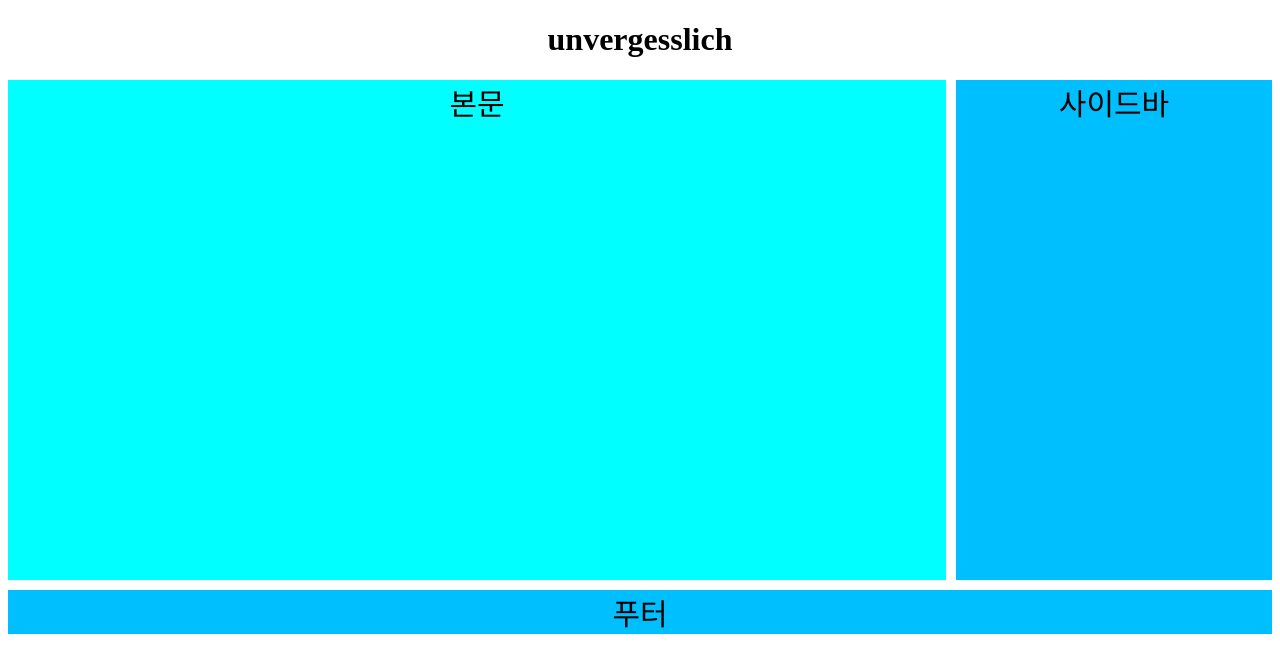
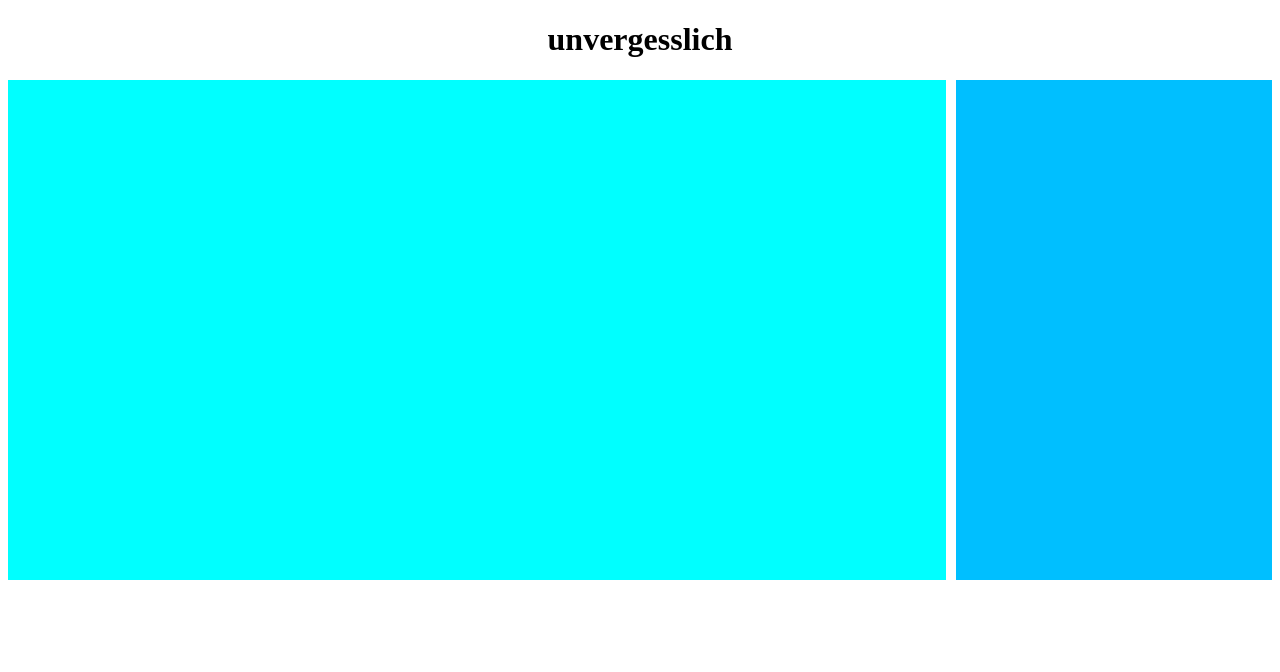
Before and after one commit to AHYEON04/study-Frontend, a plain HTML site: page index.html in a window 1280 px wide. Drawn offline with Linux system fonts and the light colour scheme.

Commit message:
Update index.html

```diff
--- a/index.html
+++ b/index.html
@@ -9,10 +9,9 @@
 <body>
     <h1> unvergesslich</h1>
     <div id="main">
-        <div id = "contents">본문 </div>
-        <div id = "sidebar"> 사이드바 </div>
+        <div id = "contents"> </div>
+        <div id = "sidebar"> </div>
     </div>
 
-    <div id = "footer"> 푸터 </div>
 </body>
 </html>
```
